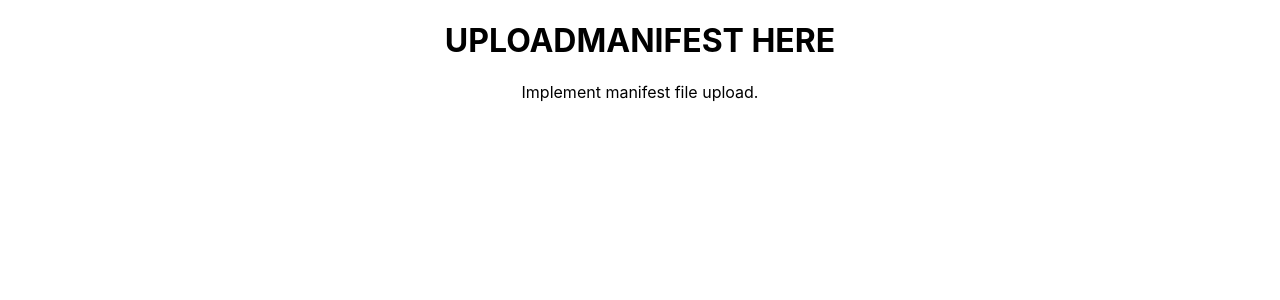
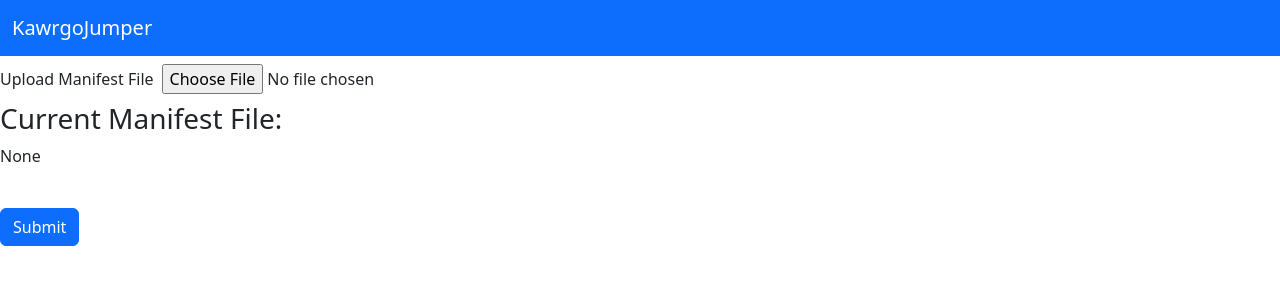
Before and after one commit to WinThant16/KawrgoJumper, a React (Create React App) app: page /upload-manifest in a window 1280 px wide. Shown: the top 300 px of the page. Built offline with nearby package versions, Linux system fonts and the light colour scheme.

Commit message:
worked on navbar + uploading manifest file frontend

```diff
--- a/package.json
+++ b/package.json
@@ -6,6 +6,7 @@
     "@testing-library/jest-dom": "^5.17.0",
     "@testing-library/react": "^13.4.0",
     "@testing-library/user-event": "^13.5.0",
+    "bootstrap": "^5.3.3",
     "react": "^18.3.1",
     "react-dom": "^18.3.1",
     "react-router-dom": "^6.28.0",
--- /dev/null
+++ b/src/components/Navbar.js
@@ -0,0 +1,39 @@
+import React, { useState } from 'react';
+import 'bootstrap/dist/css/bootstrap.min.css';
+import '../styles/Navbar.css';
+import { useNavigate } from 'react-router-dom';
+
+function Navbar({ onLogFile, onLogout}) {
+	const navigate = useNavigate();
+	const [showLogInput, setShowLogInput] = useState(false);  //state for showing log input box
+
+	/* handle log button click:
+	toggles display of input box for adding to log file.
+	###########TO DO ###############*/
+
+	const handleLogClick = () => {
+		setShowLogInput(!showLogInput); //toggles visibility of log input box
+	}
+
+	const handleLogout = () => {
+		const confirmLogout = window.confirm(					//confirm method is simple for now, can customize later?
+			'Are you sure you want to log out?'
+		);
+		if (confirmLogout) {
+			alert ('You have been logged out.');
+			navigate('/');							//redirect to home page(login)
+		}
+	}
+
+	return (
+		<nav className='navbar navbar-expand-lg navbar-dark bg-primary'>
+			<div className='container-fluid'>
+				<a className="navbar-brand" href="#">
+					KawrgoJumper
+				</a>
+			</div>
+		</nav>
+	)
+}
+
+export default Navbar;
--- a/src/pages/Home.js
+++ b/src/pages/Home.js
@@ -22,12 +22,12 @@ function Home() {
 			{/* <h1>Welcome to KawrgoJumper</h1> */}
 			<input
 				type = "text"
-				placeholder="Username"
+				placeholder="USERNAME"
 				value ={username}
 				onChange={(e) => setUsername(e.target.value)}
 				className='home-input'/>
 			<button onClick={handleLogin} className='home-login-button'>
-				Login
+				Log In
 			</button>
 		</div>
 	);
--- a/src/pages/UploadManifest.js
+++ b/src/pages/UploadManifest.js
@@ -1,10 +1,69 @@
-import React from 'react';
+import React, { useState } from 'react';
+import { useNavigate } from 'react-router-dom';
+import Navbar from '../components/Navbar.js';
+import '../styles/UploadManifest.css';
 
 function UploadManifest() {
+	// state to store selected file
+	const [fileName, setFileName] = useState('None');     //state to track uploaded file's name
+	const [file, setFile] = useState(null);				  //state to store actual file object
+	const navigate = useNavigate();						  // state with navigation hook for moving to next page
+
+	/* 	this handles file input change event.
+	   	triggered when a user selects file,
+	   	this updates the state with the selected file */
+	const handleFileChange = (e) => {
+		const selectedFile = e.target.files[0];			//get selected file
+		if (selectedFile) {
+			setFileName(selectedFile.name);					//update state with selected file
+			localStorage.setItem('manifestFile', selectedFile.name);	//save file name in local storage
+		}
+	};
+	/* 	this handles form submission.
+		this function is triggered when user clicks the submit/next button
+		it checks if file has been uploaded and navigates to next page if valid */
+	const handleSubmit = (e) => {
+		e.preventDefault();
+		if (file) {
+			alert(`Manifest file "${file.name}" uploaded successfully!`)
+			console.log('File uploaded:', file.name); //log uploaded name to debug
+			navigate('/task-selection');              //navigate to next page
+		} else {
+			alert ('Please upload a manifest file.'); //show alert if no file is selected.
+		}
+	}
+
+	// ######TO DO################ PLACEHOLDER FOR LOG SUBMISSION FUNCTIONALITY
+
+	const handleLogFile = () => {
+		alert('Log feature is under construction!');
+	};
+
 	return (
-		<div style={{ textAlign: 'center', marginToop: "50px"}}>
-			<h1>UPLOADMANIFEST HERE</h1>
-			<p>Implement manifest file upload.</p>
+		<div className="upload-manifest-container">
+			{/* Navbar */}
+			<Navbar onLogFile = {handleLogFile} />
+
+			{/* Upload Section */}
+			<div className='upload-section'>
+				<form onSubmit={handleSubmit} >
+					<label htmlFor="manifest" className='upload-button'>Upload Manifest File
+						<input	type = 'file'
+								id ='manifest'
+								accept='.txt,.csv'
+								onChange={handleFileChange}
+								required
+								className='file-input' />
+					</label>
+					<div className='current-file'>
+						<h3>Current Manifest File:</h3>
+						<p className='file-name'>{fileName}</p>
+					</div>
+					<button type='submit' className='btn btn-primary mt-4'>
+						Submit
+					</button>
+				</form>
+			</div>
 		</div>
 	)
 }
--- a/src/styles/Home.css
+++ b/src/styles/Home.css
@@ -21,6 +21,7 @@
 	margin: 10px 0;
 	width: 200px;
 	font-size: 16px;
+	text-align: center;
 	border: 1px solid #000000;
 	border-radius: 4px;
 	background-color: white;
--- /dev/null
+++ b/src/styles/UploadManifest.css
@@ -0,0 +1,25 @@
+/* src/styles/UploadManifest.css */
+.upload-container {
+	display: flex;
+	justify-content: center;
+	align-items: center;
+	height: 100vh;
+	background-color: #f2f2ff;
+}
+
+.upload-form {
+	display: flex;
+	flex-direction: column;
+	gap: 10px;
+}
+
+#manifest {
+	padding: 8px;
+	font-size: 16px;
+}
+
+button {
+	padding: 10px;
+	font-size: 16px;
+	cursor: pointer;
+}
```
Also changed, not shown: src/components/Button.js (added), src/pages/MoveContainersPage.js (added), src/pages/SelectContainersPage.js (added), src/pages/Summary.js (added), src/pages/TaskSelectionPage.js (added), src/styles/Navbar.css (added), 1 other file (tests, documents, lock files or other folders).
